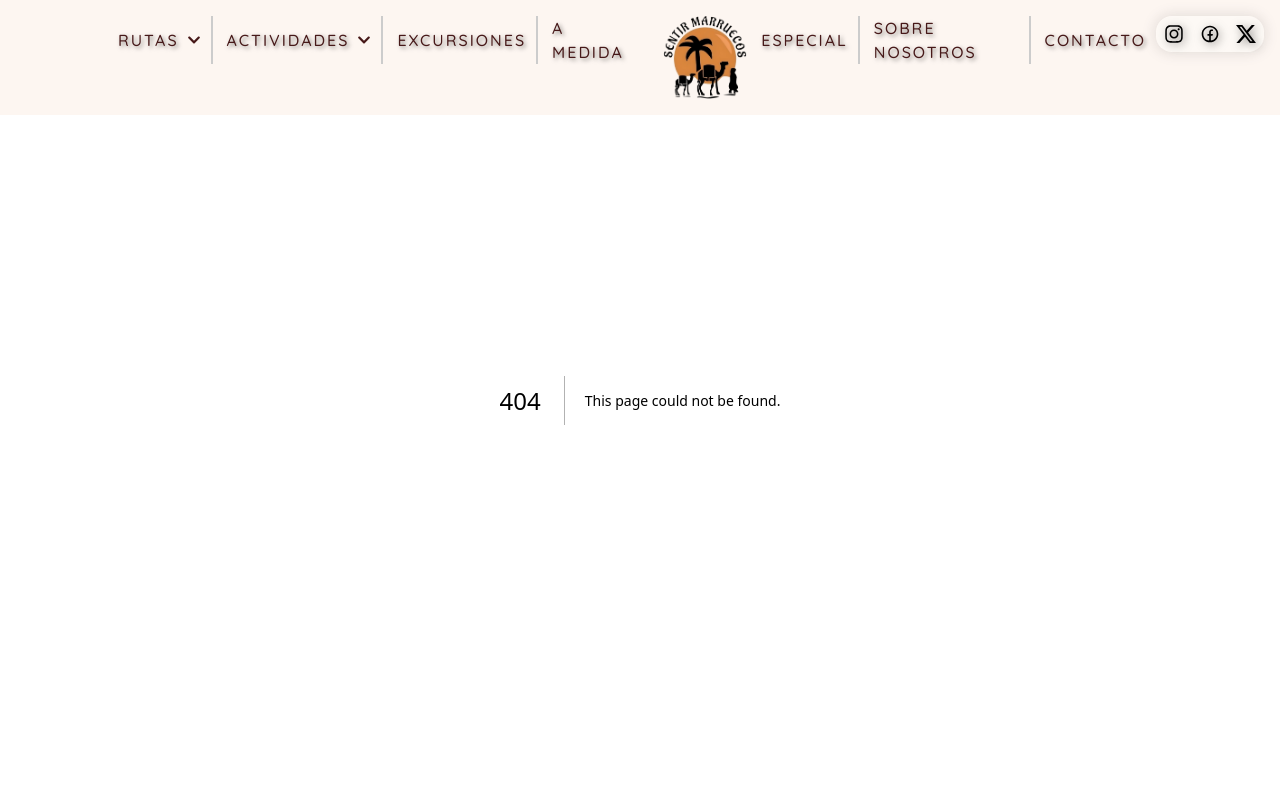
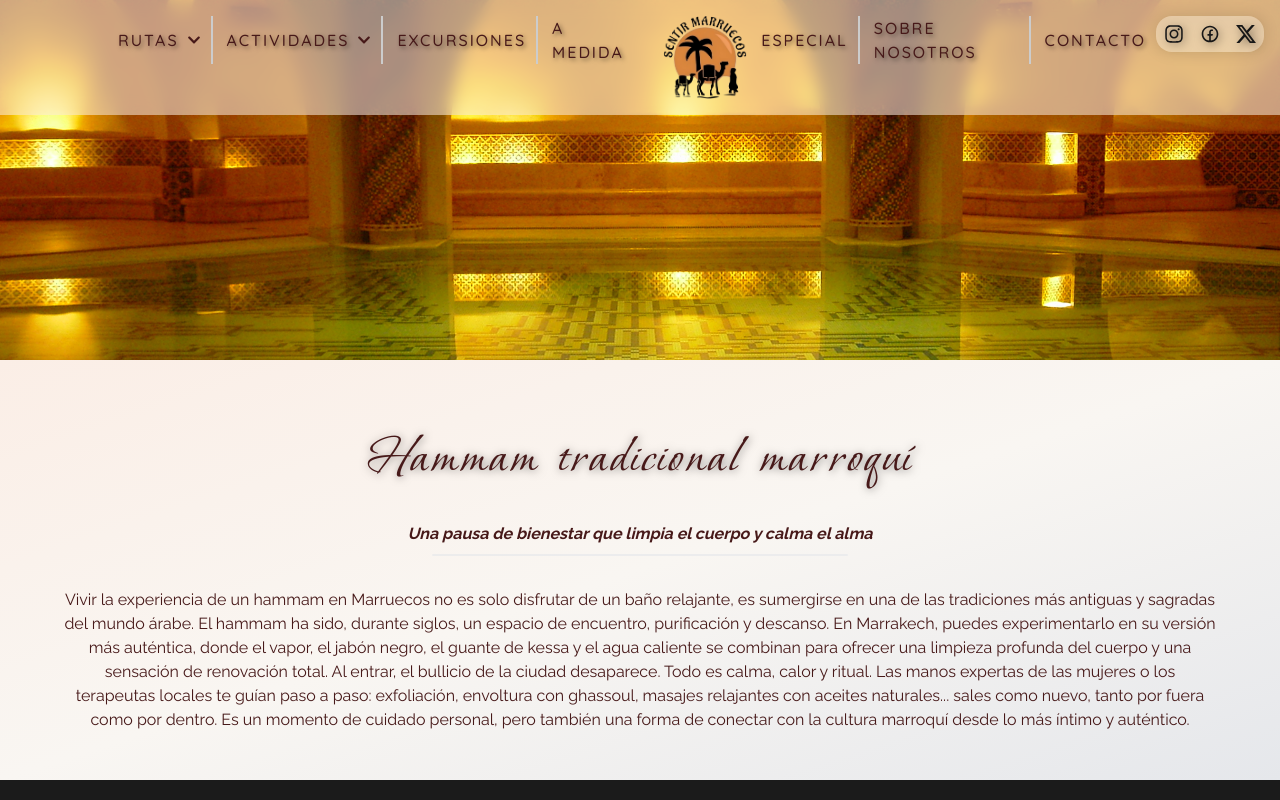
Before and after one commit to JuanCanteroJarilla/sentir-marruecos, a Next.js app: page /Actividades/hammam in a window 1280 px wide. Before the commit this address had no page. Shown: the top 800 px of the page. Built offline with nearby package versions, Linux system fonts and the light colour scheme.

Commit message:
hammam ok

```diff
--- /dev/null
+++ b/src/app/Actividades/hammam/ActivityClient.tsx
@@ -0,0 +1,36 @@
+"use client";
+import "./styles.scss";
+export default function ActividadClient() {
+  return (
+    <>
+      <div className="mainDivHammam"></div>
+      <div className=" bg-gradient-to-br from-[#fbeee6] via-[#f9f6f2] to-[#e5e7eb] py-12">
+        <div className="flex justify-center items-center tituloRutas text-4xl font-extrabold text-[#471919] tracking-wider drop-shadow-lg mb-8 text-center">
+          <p>Hammam tradicional marroquí</p>
+        </div>
+        <p className="text-center max-w-6xl mx-auto subTitle font-bold italic mb-2">
+          Una pausa de bienestar que limpia el cuerpo y calma el alma
+        </p>
+        <hr className="border-t-2 border-[#e5e7eb] w-104 mx-auto mb-8 opacity-60 rounded-full" />
+        <div className="">
+          <p className="text-center max-w-6xl mx-auto subTitle">
+            Vivir la experiencia de un hammam en Marruecos no es solo disfrutar
+            de un baño relajante, es sumergirse en una de las tradiciones más
+            antiguas y sagradas del mundo árabe. El hammam ha sido, durante
+            siglos, un espacio de encuentro, purificación y descanso. En
+            Marrakech, puedes experimentarlo en su versión más auténtica, donde
+            el vapor, el jabón negro, el guante de kessa y el agua caliente se
+            combinan para ofrecer una limpieza profunda del cuerpo y una
+            sensación de renovación total. Al entrar, el bullicio de la ciudad
+            desaparece. Todo es calma, calor y ritual. Las manos expertas de las
+            mujeres o los terapeutas locales te guían paso a paso: exfoliación,
+            envoltura con ghassoul, masajes relajantes con aceites naturales...
+            sales como nuevo, tanto por fuera como por dentro. Es un momento de
+            cuidado personal, pero también una forma de conectar con la cultura
+            marroquí desde lo más íntimo y auténtico.
+          </p>
+        </div>
+      </div>
+    </>
+  );
+}
--- /dev/null
+++ b/src/app/Actividades/hammam/page.tsx
@@ -0,0 +1,5 @@
+import ActividadClient from "./ActivityClient";
+
+export default async function Page() {
+  return <ActividadClient />;
+}
--- /dev/null
+++ b/src/app/Actividades/hammam/styles.scss
@@ -0,0 +1,47 @@
+@font-face {
+  font-family: "Bonheur Royale";
+  src: url("/fonts/BonheurRoyale-Regular.ttf") format("truetype");
+}
+
+@font-face {
+  font-family: "Raleway";
+  src: url("/fonts/Raleway-VariableFont_wght.ttf") format("truetype");
+}
+
+.mainDivHammam {
+  background-image: url("/images/hammam.jpg");
+  background-size: cover;
+  background-position: center 35%;
+  background-repeat: no-repeat;
+  height: 45vh;
+  position: relative;
+  z-index: 1;
+}
+
+.tituloRutas {
+  font-family: "Bonheur Royale", sans-serif;
+  font-weight: 400;
+  font-size: 3.5rem;
+  color: #471919;
+  text-align: center;
+  margin-top: 20px;
+  filter: drop-shadow(1px 1px 4px rgba(0, 0, 0, 0.5)); /* Sombra negra suave */
+}
+
+.locations{
+
+  font-family: "Raleway", sans-serif;
+  font-size: 1.3rem;
+  color: #471919;
+  text-align: center;
+  margin-left: auto; // Centra horizontalmente
+  margin-right: auto; // Centra horizontalmente
+  filter: drop-shadow(1px 1px 4px rgba(0, 0, 0, 0.5)); /* Sombra negra suave */
+
+}
+
+.subTitle {
+  font-family: "Raleway", sans-serif;
+  color: #471919;
+
+}
--- a/src/app/components/header/header.tsx
+++ b/src/app/components/header/header.tsx
@@ -78,7 +78,7 @@ const Header = ({}) => {
                   </Link>
                 </li>
                 <li className="dropdown-item">
-                  <Link className="link" href="" style={{ color: "#471919" }}>
+                  <Link className="link" href="/Actividades/hammam" style={{ color: "#471919" }}>
                     Hammamm tradicional marroquí
                   </Link>
                 </li>
```
Also changed, not shown: public/images/hammam.jpg (added).
